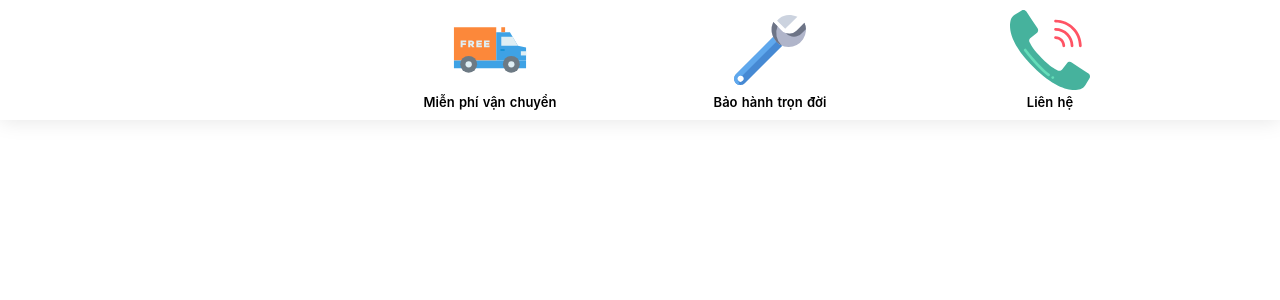
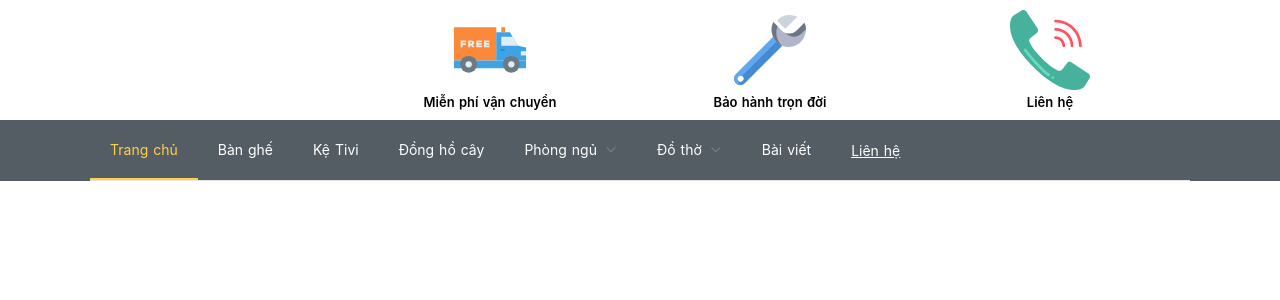
Before and after one commit to daonc-hust/dogotinhsau, a Nuxt app: page / in a window 1280 px wide. Shown: the top 300 px of the page. Built offline with nearby package versions, Linux system fonts and the light colour scheme.

Commit message:
add navbar

```diff
--- /dev/null
+++ b/layouts/Navbar.vue
@@ -0,0 +1,53 @@
+<template>
+  <div class="navbar-app">
+    <el-menu
+      default-active="1"
+      class="menubar-app"
+      mode="horizontal"
+      @select="handleSelect"
+      background-color="#545c64"
+      text-color="#fff"
+      active-text-color="#ffd04b">
+      <el-menu-item index="1">Trang chủ</el-menu-item>
+      <el-menu-item index="2">Bàn ghế</el-menu-item>
+      <el-menu-item index="3">Kệ Tivi</el-menu-item>
+      <el-menu-item index="4">Đồng hồ cây</el-menu-item>
+      <el-submenu index="5">
+        <template slot="title">Phòng ngủ</template>
+        <el-menu-item index="5-1">Giường ngủ</el-menu-item>
+        <el-menu-item index="5-2">Tủ quần áo</el-menu-item>
+        <el-menu-item index="5-3">Bàn trang điểm</el-menu-item>
+      </el-submenu>
+      <el-submenu index="6">
+        <template slot="title">Đồ thờ</template>
+        <el-menu-item index="6-1">Án gian</el-menu-item>
+        <el-menu-item index="6-2">Sập thờ</el-menu-item>
+      </el-submenu>
+      <el-menu-item index="7">Bài viết</el-menu-item>
+      <el-menu-item index="8"><a href="https://www.ele.me" target="_blank">Liên hệ</a></el-menu-item>
+    </el-menu>
+  </div>
+</template>
+
+<script>
+  export default {
+    name: 'navbar',
+    methods: {
+      handleSelect() {
+
+      }
+    }
+  }
+</script>
+
+<style lang="scss">
+  .navbar-app {
+    text-align: center;
+    margin: 0 auto;
+    background: #545c64;
+    .menubar-app {
+      margin: 0 auto;
+      width: 1100px;
+    }
+  }
+</style>
--- a/pages/index.vue
+++ b/pages/index.vue
@@ -1,15 +1,18 @@
 <template>
   <div class="container">
     <header-app />
+    <navbar />
   </div>
 </template>
 
 <script>
 import Logo from '~/components/Logo.vue'
 import HeaderApp from '../layouts/HeaderApp'
+import Navbar from '../layouts/Navbar'
 
 export default {
   components: {
+    Navbar,
     HeaderApp,
     Logo
   }
```
